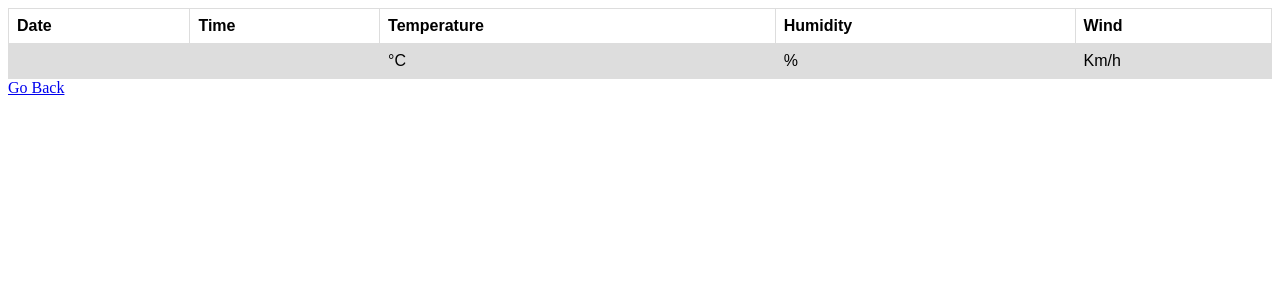
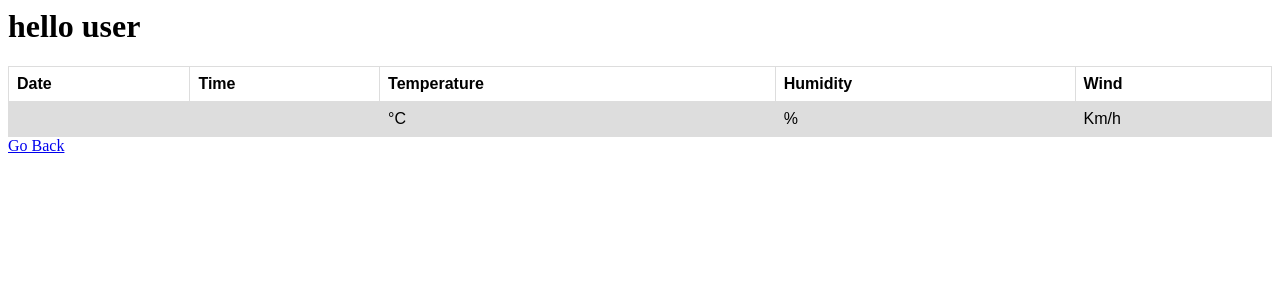
Before and after one commit to anjali0324/weatherofcity, a Flask app: template templates/weather.html in a window 1280 px wide. Shown: the top 300 px of the page. Run offline with Flask 3, Linux system fonts and the light colour scheme; the template is opened without the code that fills it, so the values that code supplies are empty.

Commit message:
added hello

```diff
--- a/templates/weather.html
+++ b/templates/weather.html
@@ -27,6 +27,7 @@
 
     </head>
     <body>
+        <h1> hello user</h1>
 
 
 
```
